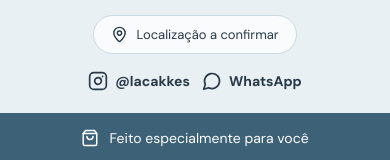
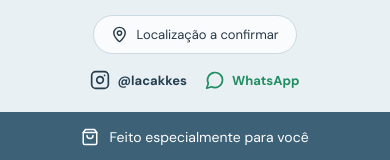
Before and after one commit to limaamorim/lacakes-doceria, a React (Vite) app: page / in a window 390 px wide. Shown: the part 232-392 px from the top of the page. Built offline with nearby package versions, Linux system fonts and the light colour scheme; a web font is replaced by a local one.

Commit message:
style: destacar Instagram WhatsApp e localização no cabeçalho

```diff
--- a/src/styles.css
+++ b/src/styles.css
@@ -104,3 +104,13 @@ a { color: inherit; text-decoration: none; }
   .produto { display: block; }
   .produto-imagem { height: 210px; }
 }
+
+/* Links sociais destacados, inspirados no cabeçalho da Sweet Olivia. */
+.redes { margin-top: 16px; gap: 24px; }
+.redes a { color: var(--azul-escuro); transition: color .2s; }
+.redes a:last-child { color: #218e61; }
+.redes a:hover { color: #7895a7; }
+@media (max-width: 620px) {
+  .redes { gap: 18px; }
+  .redes a { font-size: 13px; }
+}
```
